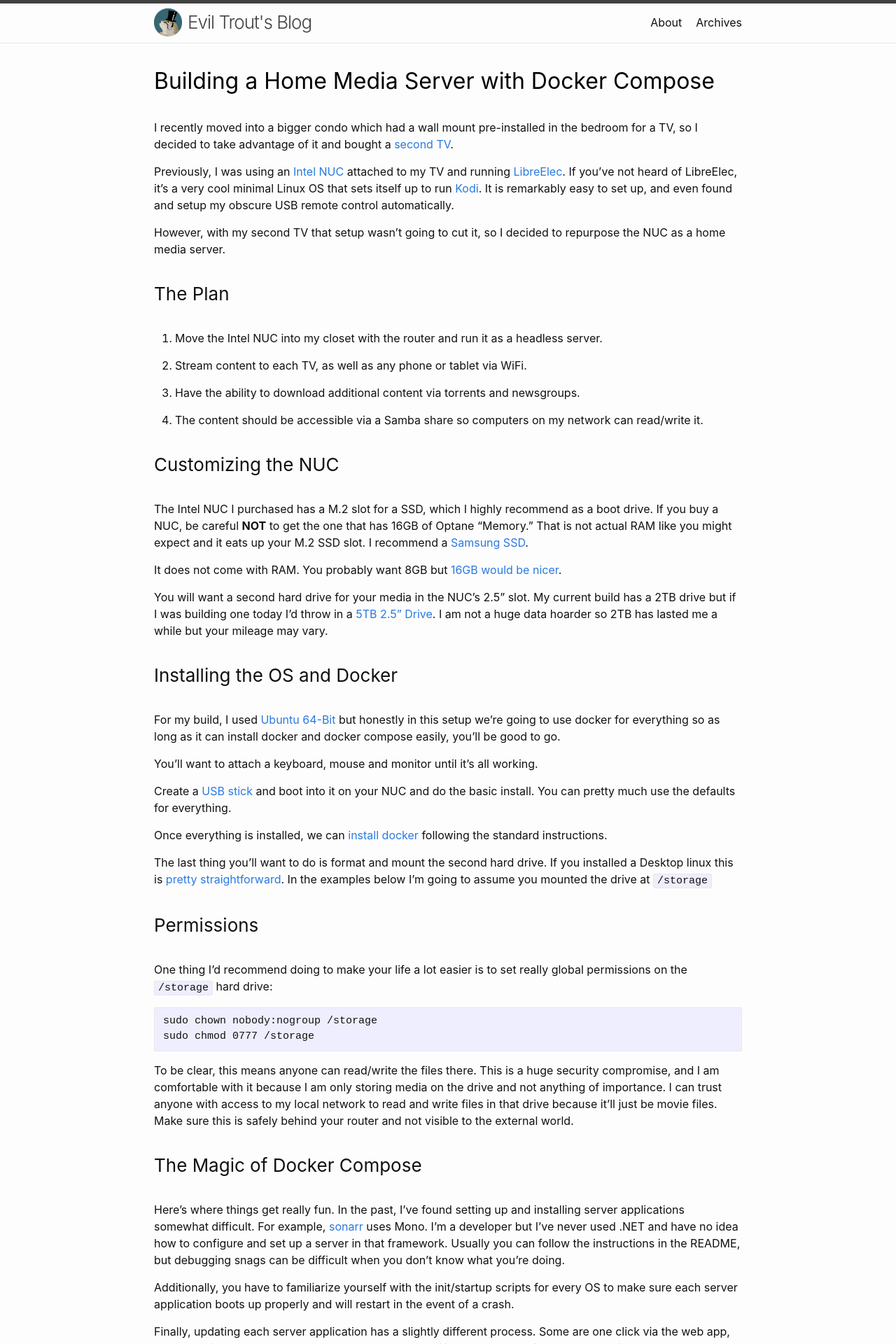
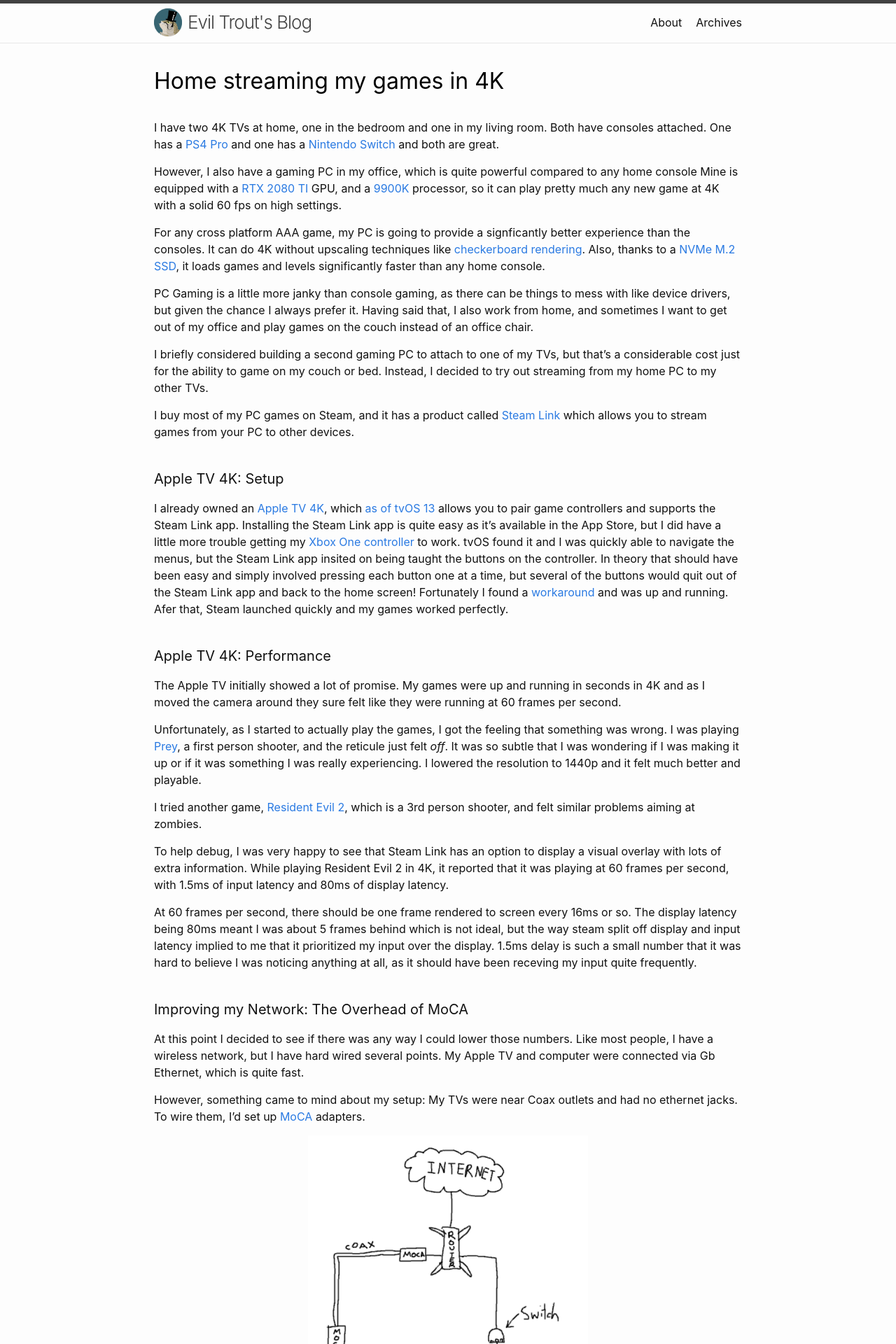
Before and after one commit to eviltrout/blog, a Jekyll site: the page built from index.md, in a window 1280 px wide. Shown: the top 1920 px of the page at 70% size. Built offline with Jekyll 4.4.1, drawn with Linux system fonts in a browser that asks for light colours; some of the changed text lies outside the part shown.

Commit message:
New blog entry

```diff
--- /dev/null
+++ b/_posts/2019-12-23-home-streaming-in-4k.markdown
@@ -0,0 +1,146 @@
+---
+layout: post
+title: "Home streaming my games in 4K"
+date: 2019-12-23
+---
+
+I have two 4K TVs at home, one in the bedroom and one in my living room. Both have consoles attached. One has a
+[PS4 Pro](https://amzn.to/374Rd6V) and one has a [Nintendo Switch](https://amzn.to/2ET1VkF) and both are great.
+
+However, I also have a gaming PC in my office, which is quite powerful compared to any home console
+Mine is equipped with a [RTX 2080 TI](https://amzn.to/2EPnTW2) GPU, and a [9900K](https://amzn.to/2sTFjOq) processor, so it can play pretty much any new game at 4K with a solid 60 fps on high settings.
+
+For any cross platform AAA game, my PC is going to provide a signficantly better experience than the consoles.
+It can do 4K without upscaling techniques like [checkerboard rendering](https://en.wikipedia.org/wiki/Checkerboard_rendering). Also, thanks to a [NVMe M.2 SSD](https://amzn.to/35RjnSH),
+it loads games and levels significantly faster than any home console.
+
+PC Gaming is a little more janky than console gaming, as there can be things to mess with like device drivers,
+but given the chance I always prefer it. Having said that, I also work from
+home, and sometimes I want to get out of my office and play games on the couch instead of an office chair.
+
+I briefly considered building a second gaming PC to attach to one of my TVs, but that's a considerable cost
+just for the ability to game on my couch or bed. Instead, I decided to try out streaming from my home PC to
+my other TVs.
+
+I buy most of my PC games on Steam, and it has a product called [Steam Link](https://store.steampowered.com/steamlink/about/) which allows you to stream games from your PC to other devices.
+
+#### Apple TV 4K: Setup
+
+I already owned an [Apple TV 4K](https://www.apple.com/ca/apple-tv-4k), which [as of tvOS 13](https://support.apple.com/en-us/HT210414) allows you to pair
+game controllers and supports the Steam Link app. Installing the Steam Link app is quite easy as it's available
+in the App Store, but I did have a little more trouble getting my [Xbox One controller](https://amzn.to/2PO3Op8) to work. tvOS found it
+and I was quickly able to navigate the menus, but the Steam Link app insited on being taught the buttons on the
+controller. In theory that should have been easy and simply involved pressing each button one at a time, but
+several of the buttons would quit out of the Steam Link app and back to the home screen! Fortunately I found a [workaround](https://www.youtube.com/watch?v=NGGnC5JvVLk) and was up and running.
+Afer that, Steam launched quickly and my games worked perfectly.
+
+#### Apple TV 4K: Performance
+
+The Apple TV initially showed a lot of promise. My games were up and running in seconds in 4K and as I moved
+the camera around they sure felt like they were running at 60 frames per second.
+
+Unfortunately, as I started to actually play the games, I got the feeling that something was wrong. I was playing
+[Prey](https://en.wikipedia.org/wiki/Prey_(2017_video_game)),  a first person shooter, and the reticule
+just felt *off*. It was so subtle that I was wondering if I was making it up or if it was something I was
+really experiencing. I lowered the resolution to 1440p and it felt much better and playable.
+
+I tried another game, [Resident Evil 2](https://en.wikipedia.org/wiki/Resident_Evil_2_(2019_video_game)), which
+is a 3rd person shooter, and felt similar problems aiming at zombies.
+
+To help debug, I was very happy to see that Steam Link has an option to display a visual overlay with lots of
+extra information. While playing Resident Evil 2 in 4K, it reported that it was playing at 60 frames per second, with 1.5ms of input latency and 80ms of display latency.
+
+At 60 frames per second, there should be one frame rendered to screen every 16ms or so. The display latency being 80ms meant I was about 5 frames behind which is not ideal, but the way steam split off display and input latency
+implied to me that it prioritized my input over the display. 1.5ms delay is such a small number that it was
+hard to believe I was noticing anything at all, as it should have been receving my input quite frequently.
+
+#### Improving my Network: The Overhead of MoCA
+
+At this point I decided to see if there was any way I could lower those numbers. Like most people, I have a
+wireless network, but I have hard wired several points. My Apple TV and computer were connected via Gb Ethernet,
+which is quite fast.
+
+However, something came to mind about my setup: My TVs were near Coax outlets and had no ethernet jacks.
+To wire them, I'd set up [MoCA](https://amzn.to/2t0qs4A) adapters.
+
+<center><img src="/images/moca-network.png" alt="network diagram" class='diagram'></center>
+
+This meant that for my PC to reach my Apple TV, it had to go from my PC to a Gb switch, then to my router,
+then into a MoCA adapter in the closet, then through my Coax cables, out into another MoCA adapter, finally
+to a switch and then into the Apple TV.
+
+That's quite a lot of steps! As a test, I pinged my NAS near my router that did not need to go through the MoCA
+adapters and received a response time of &lt;1ms. Pinging my Apple TV was taking around 3-4ms for the round
+trip, which lines up with the 1.5ms that Steam was reporting. It seems that performing the conversion from
+ethernet into Coax and back took about 1.5ms each way!
+
+Now I should report for most networks, that's a perfectly acceptable ping. However, I wanted my
+streaming experience to be better, so I thought of ways I might remove them.
+
+I've not had a cable subscription for over a decade, so I wondered how challenging it would be to replace
+my Coax outlets with ethernet jacks. To do this, I unscrewed the face plates for the Coax outlets, and disconnected
+the cables from the plates. I then went into my closet where they connect to a splitter and pulled
+slightly. Surprisingly, they moved!
+
+I bought a box of [bulk Cat5e](https://amzn.to/2ZhqYHE), and duct taped one end of the bulk cable to the Coax cable, then pulled
+from the other side. I got a little worried at one point when it jammed, but I pulled harder and it jogged
+loose and came through. The next part was more challenging for me: I had to attach jacks to each cable.
+This task is quite challenging as each twisted pair in the ethernet cable has to be weaved into an impossibly
+small area before you punch it down, but it was even harder for me because I'm [colourblind](https://en.wikipedia.org/wiki/Color_blindness). I ended up getting a somewhat crappy app on my phone that I could point at a cable
+and it would give me a rough idea what colour it was.
+
+After hours of frustration that involved rebuilding and testing the cables over and over, things worked
+perfectly. I powered everything on, and Steam was reporting less than 1ms of input delay, and my display
+latency had dropped to 65ms.
+
+Another thing I wondered was whether the switches were adding latency. I experimented with 1 switch instead of
+2 and even a direct connection and noticed no measuable difference. Any overhead added by a switch did not
+seem to matter in my experiments.
+
+#### Apple TV: Gigabit Performance
+
+I did immediately notice an improvement with the better input and display latency.  Things were now much more
+playable than before. However, I'd already made some progress at improving those numbers and I wasn't out of
+ideas! The display latency was still quite high, and I couldn't help but think the AppleTV was not the ideal
+device for doing this.
+
+To test my theory, I connected my laptop to the same network port. My laptop does not have ethernet, so I
+had to use a USB-C ethernet adapter. When I started up Steam I had better results! Input latency was the
+same but the display latency dropped from 65ms to 55ms. This was surprising indeed because I have always
+heard that USB ethernet cards are quite bad. I decided to investigate alternatives to the Apple TV.
+
+#### nVidia Shield TV Pro: Setup
+
+On paper, the [nVidia Shield TV Pro](https://amzn.to/34M8QGV) is not much better than an AppleTV. Both have 3GB of RAM, and in this [CPU benchmark I found](https://www.notebookcheck.net/X1-vs-A10X-Fusion_6612_9162.247596.0.html) the AppleTV processor seems superior. Still, I decided to give it a go.
+
+<center><img src="/images/nvidia-shield.jpg" alt="nVidia Shield TV Pro"></center>
+
+The setup was quite good. It's an Android TV device and I find the overall UX not as polished as tvOS, but
+definitely not unpleasant. It paired with my Xbox One controller right away and the Steam Link app
+had no issue using it without the annoying button configuration I had to do on the Apple TV.
+
+Without any changes to the base configuration, I was streaming at 4K with sub-1ms input latency and 45ms
+display latency - the best results I'd seen to date.
+
+I was able to improve things even further after experimenting with the settings. I'd turned on [HEVC](https://en.wikipedia.org/wiki/High_Efficiency_Video_Coding) streaming
+because on the AppleTV I noticed a minor improvement. However, on the shield I found that by disabling
+HEVC, my display latency dropped into the 35-40ms range.
+
+With these numbers, not only were all my games playable at 40k@60, but I couldn't notice any lag
+whatsoever. I'd found my perfect setup. Since then I've put in over a dozen hours of streaming various
+kinds of games and it works like a dream.
+
+#### TL;DR
+
+* The best setup for in-home 4K, 60fps game streaming is a gigabit wired ethernet with an nVidia Shield TV
+* Do whatever you can to minimize the ping time between your PC and streaming device
+* Try with HEVC disabled, it can improve performance
+
+#### Extra Notes
+
+* The nVidia Shield TV has its own non-steam streaming app. Out of the box it worked for me but dropped my
+games to 1080p even on a Gigabit network. At this resolution it worked great, but when I forced it up to 4K
+it performed much worse than the Steam app. I'm not sure why this happened and I may investigate this in the future.
+
+* Streaming DirectX 12 games seems to drop the framerate into the 40-50 range from 60. If a game supports both,
+pick DirectX 11. I hope this is fixed in the future as more games will be moving to DirectX 12.
--- a/assets/main.scss
+++ b/assets/main.scss
@@ -3,3 +3,9 @@
 ---
 
 @import "minima";
+
+h4 { margin-top: 2em }
+
+.diagram {
+  max-width: 400px;
+}
```
Also changed, not shown: images/moca-network.png (added), images/nvidia-shield.jpg (added).
